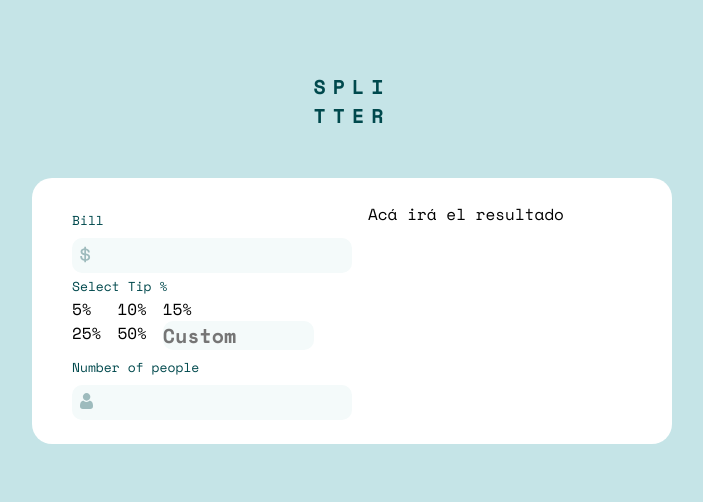
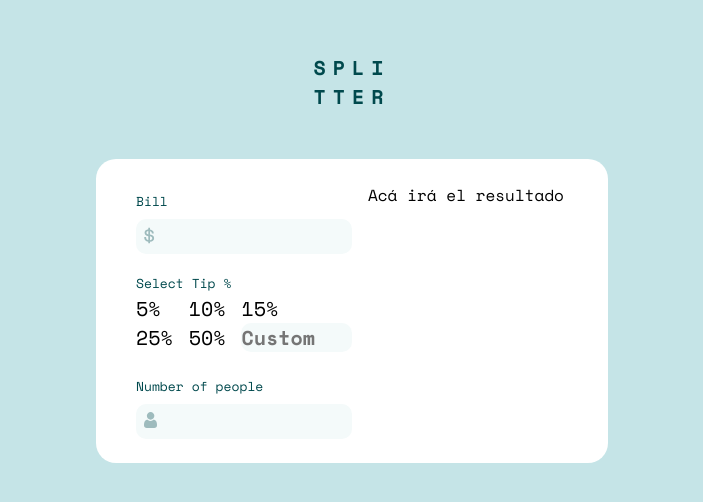
Before and after one commit to ripterdust/TipCalculator, a React (Create React App) app: page / in a window 1280 px wide. Shown: the part 142-644 px from the top of the page, without its empty margins (288-991 px from the left). Built offline with nearby package versions, Linux system fonts and the light colour scheme.

Commit message:
Arreglado el ancho y empezando a agregar estilos a los botones

```diff
--- a/src/styles/parials/calculator.scss
+++ b/src/styles/parials/calculator.scss
@@ -15,7 +15,7 @@
     }
 
     .calculator{
-        width: 50%;
+        width: 40%;
         height: 20%;
         background: $white;
         border-radius: 20px;
@@ -71,11 +71,18 @@
     }
 
     .tip{
+        margin: 1em 0;
         .buttons{
+            width: 100%;
             display: grid;
             grid-template-columns: auto auto auto;
             column-gap: 1em;
             grid-template-rows: auto auto;
+
+            div, input {
+                width: 100%;
+                font-size: 20px;
+            }
         }
     }
 }
```
